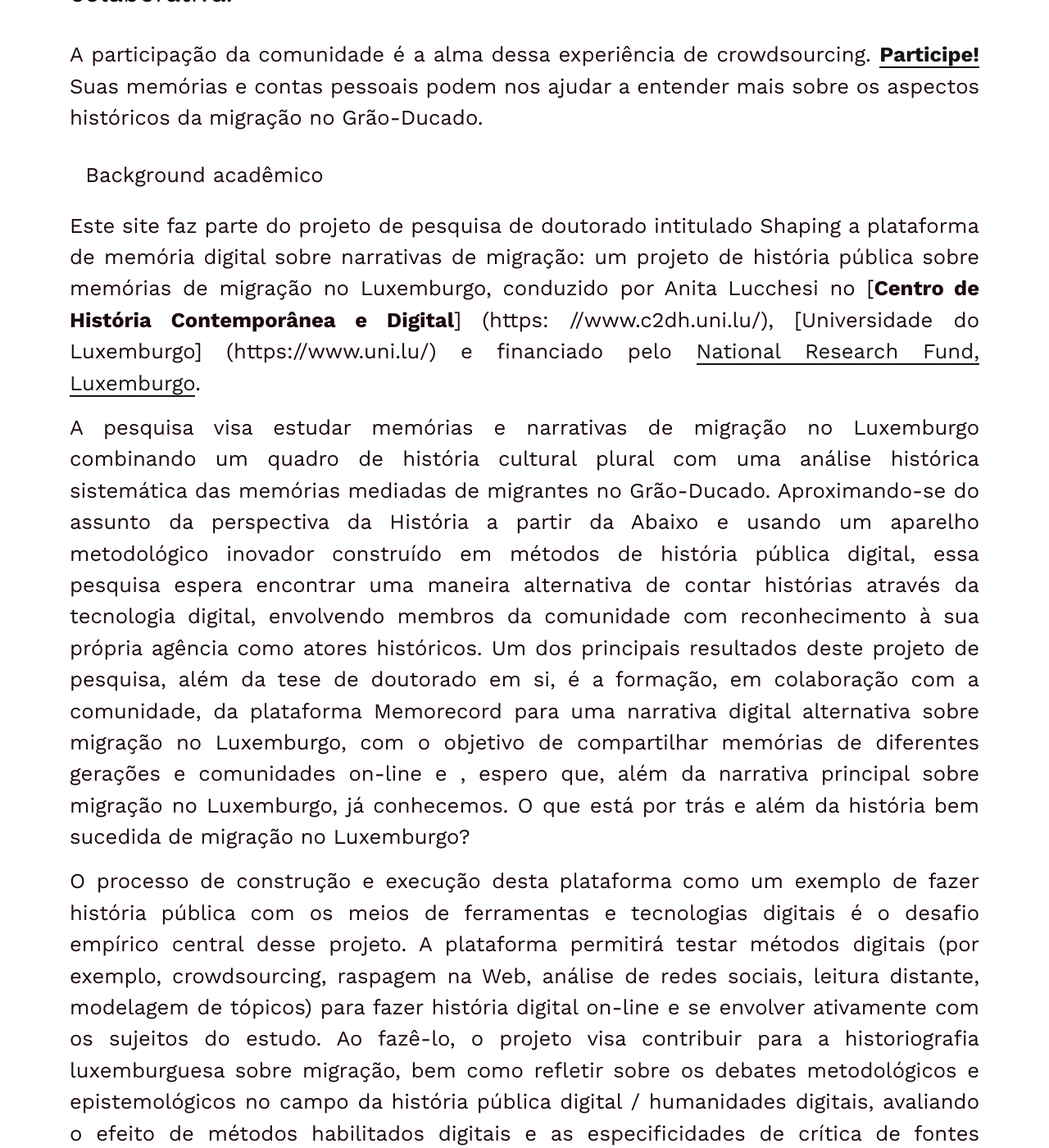
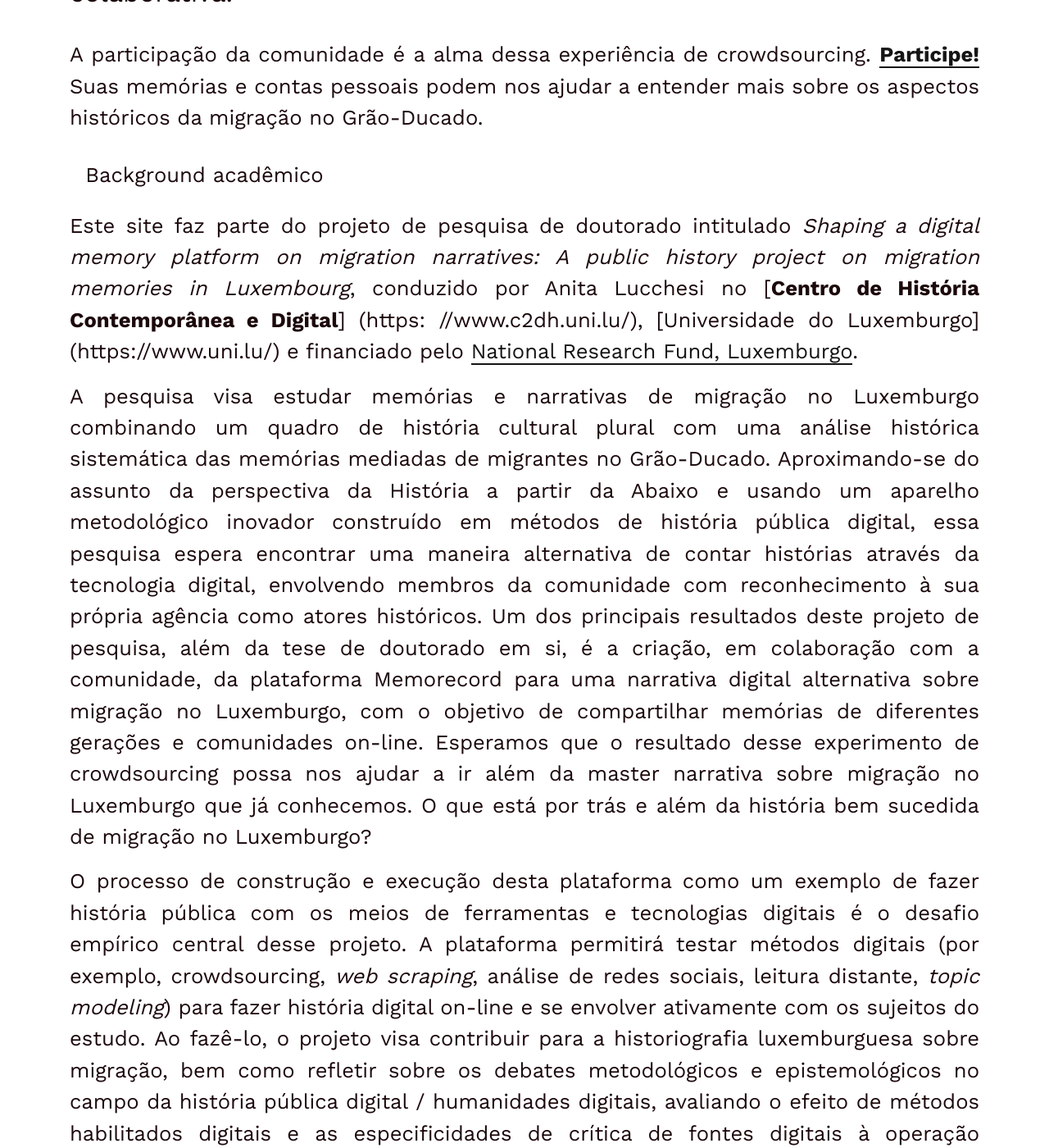
Before and after one commit to C2DH/memorecord, a Jekyll site: the page built from pages/the-project.pt.md, in a window 1280 px wide and 1400 px high, scrolled down 585 px. Shown: the whole window at 82% size. Built offline with Jekyll 4.4.1, drawn with Linux system fonts in a browser that asks for light colours; some of the changed text lies outside the part shown.

Commit message:
Update the-project.pt.md

```diff
--- a/pages/the-project.pt.md
+++ b/pages/the-project.pt.md
@@ -15,10 +15,10 @@ A participação da comunidade é a alma dessa experiência de crowdsourcing. [*
 
 ## Background acadêmico
 
-Este site faz parte do projeto de pesquisa de doutorado intitulado Shaping a plataforma de memória digital sobre narrativas de migração: um projeto de história pública sobre memórias de migração no Luxemburgo, conduzido por Anita Lucchesi no [**Centro de História Contemporânea e Digital**] (https: //www.c2dh.uni.lu/), [Universidade do Luxemburgo] (https://www.uni.lu/) e financiado pelo [National Research Fund, Luxemburgo](https://www.fnr.Lu).
+Este site faz parte do projeto de pesquisa de doutorado intitulado *Shaping a digital memory platform on migration narratives: A public history project on migration memories in Luxembourg*, conduzido por Anita Lucchesi no [**Centro de História Contemporânea e Digital**] (https: //www.c2dh.uni.lu/), [Universidade do Luxemburgo] (https://www.uni.lu/) e financiado pelo [National Research Fund, Luxemburgo](https://www.fnr.Lu).
 
-A pesquisa visa estudar memórias e narrativas de migração no Luxemburgo combinando um quadro de história cultural plural com uma análise histórica sistemática das memórias mediadas de migrantes no Grão-Ducado. Aproximando-se do assunto da perspectiva da História a partir da Abaixo e usando um aparelho metodológico inovador construído em métodos de história pública digital, essa pesquisa espera encontrar uma maneira alternativa de contar histórias através da tecnologia digital, envolvendo membros da comunidade com reconhecimento à sua própria agência como atores históricos. Um dos principais resultados deste projeto de pesquisa, além da tese de doutorado em si, é a formação, em colaboração com a comunidade, da plataforma Memorecord para uma narrativa digital alternativa sobre migração no Luxemburgo, com o objetivo de compartilhar memórias de diferentes gerações e comunidades on-line e , espero que, além da narrativa principal sobre migração no Luxemburgo, já conhecemos. O que está por trás e além da história bem sucedida de migração no Luxemburgo?
+A pesquisa visa estudar memórias e narrativas de migração no Luxemburgo combinando um quadro de história cultural plural com uma análise histórica sistemática das memórias mediadas de migrantes no Grão-Ducado. Aproximando-se do assunto da perspectiva da História a partir da Abaixo e usando um aparelho metodológico inovador construído em métodos de história pública digital, essa pesquisa espera encontrar uma maneira alternativa de contar histórias através da tecnologia digital, envolvendo membros da comunidade com reconhecimento à sua própria agência como atores históricos. Um dos principais resultados deste projeto de pesquisa, além da tese de doutorado em si, é a criação, em colaboração com a comunidade, da plataforma Memorecord para uma narrativa digital alternativa sobre migração no Luxemburgo, com o objetivo de compartilhar memórias de diferentes gerações e comunidades on-line. Esperamos que o resultado desse experimento de crowdsourcing possa nos ajudar a ir além da master narrativa sobre migração no Luxemburgo que já conhecemos. O que está por trás e além da história bem sucedida de migração no Luxemburgo?
 
-O processo de construção e execução desta plataforma como um exemplo de fazer história pública com os meios de ferramentas e tecnologias digitais é o desafio empírico central desse projeto. A plataforma permitirá testar métodos digitais (por exemplo, crowdsourcing, raspagem na Web, análise de redes sociais, leitura distante, modelagem de tópicos) para fazer história digital on-line e se envolver ativamente com os sujeitos do estudo. Ao fazê-lo, o projeto visa contribuir para a historiografia luxemburguesa sobre migração, bem como refletir sobre os debates metodológicos e epistemológicos no campo da história pública digital / humanidades digitais, avaliando o efeito de métodos habilitados digitais e as especificidades de crítica de fontes digitais à operação historiográfica.
+O processo de construção e execução desta plataforma como um exemplo de fazer história pública com os meios de ferramentas e tecnologias digitais é o desafio empírico central desse projeto. A plataforma permitirá testar métodos digitais (por exemplo, crowdsourcing, *web scraping*, análise de redes sociais, leitura distante, *topic modeling*) para fazer história digital on-line e se envolver ativamente com os sujeitos do estudo. Ao fazê-lo, o projeto visa contribuir para a historiografia luxemburguesa sobre migração, bem como refletir sobre os debates metodológicos e epistemológicos no campo da história pública digital / humanidades digitais, avaliando o efeito de métodos habilitados digitais e as especificidades de crítica de fontes digitais à operação historiográfica.
 
 A proposta de pesquisa original, apresentada aos National Funds for Research Luxembourg, pode ser encontrada [aqui] (https://historiografianarede.files.wordpress.com/2015/10/lucchesi-fnr.pdf).
```
